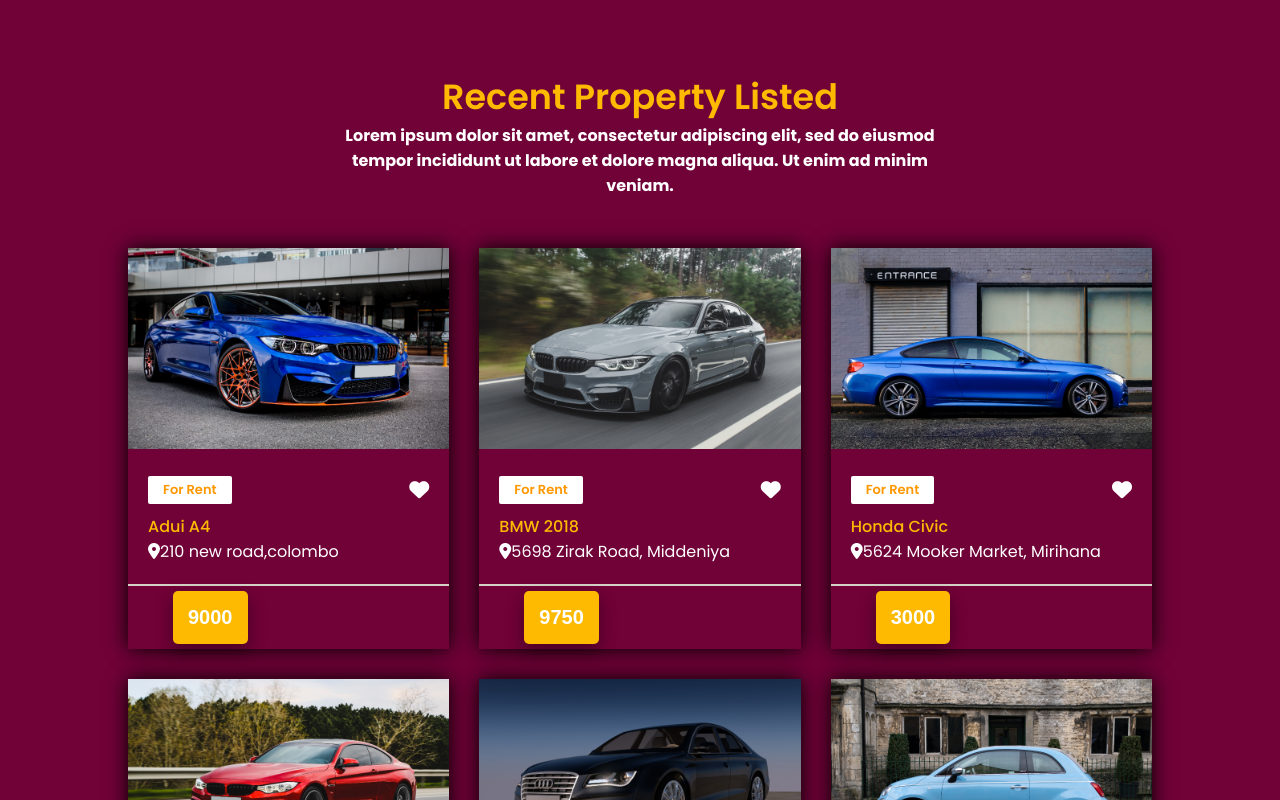
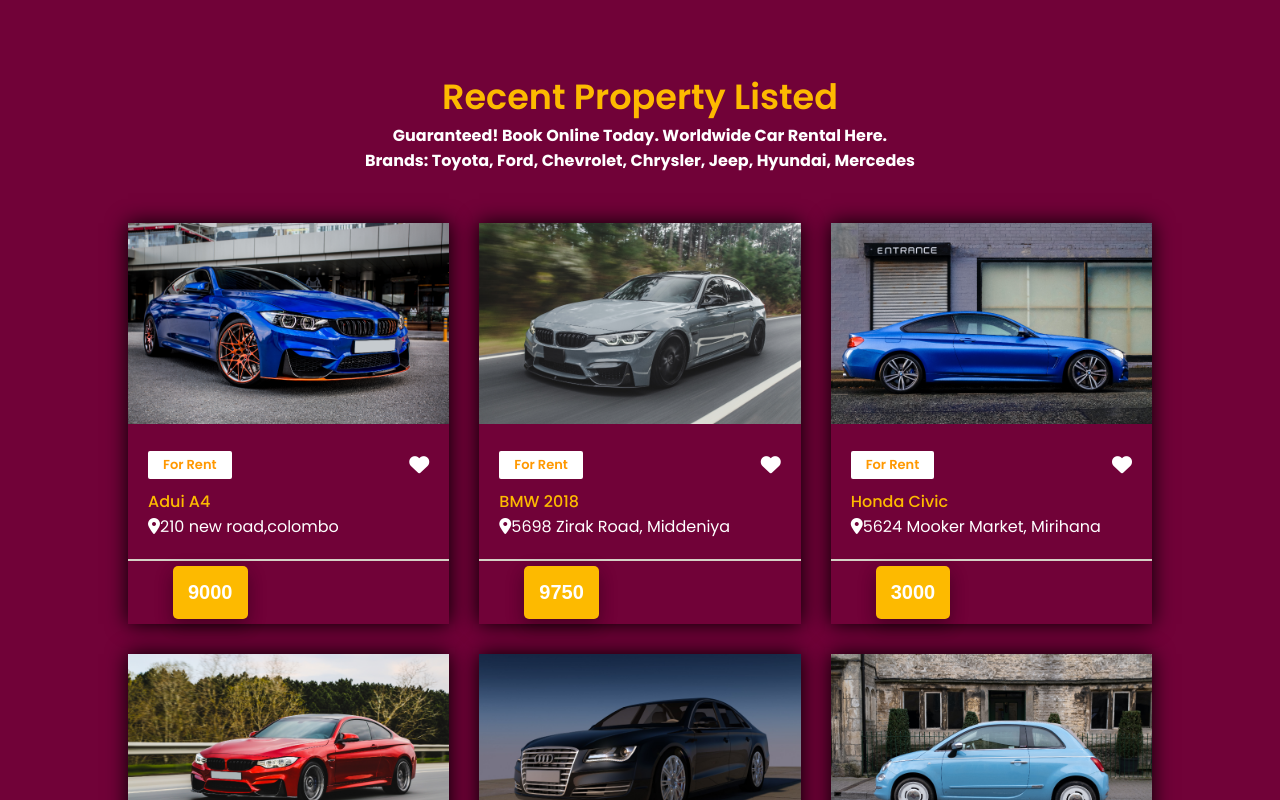
Before and after one commit to rashmiICT/Final-Project, a React (Create React App) app in the folder luxrental-frontend/: page / in a window 1280 px wide. Shown: the part 1160-1960 px from the top of the page. Built offline with nearby package versions, Linux system fonts and the light colour scheme.

Commit message:
Adding new pages this page

```diff
--- a/luxrental-frontend/src/components/home/Teams/Teams.jsx
+++ b/luxrental-frontend/src/components/home/Teams/Teams.jsx
@@ -9,7 +9,7 @@
 
     <section className='team background'>
         <div className='container'>
-          <Heading title='Our Featured Agents' subtitle='Lorem ipsum dolor sit amet, consectetur adipiscing elit, sed do eiusmod tempor incididunt ut labore et dolore magna aliqua. Ut enim ad minim veniam.' />
+          <Heading title='Our Featured Agents' subtitle='Compare Low Rates from Top Brands. Book & Save Big on Rental Cars., sed do eiusmod tempor incididunt ut labore et dolore magna aliqua. Ut enim ad minim veniam.' />
 
           <div className='content mtop grid3'>
             {team.map((val, index) => (
--- a/luxrental-frontend/src/components/home/recent/Recent.jsx
+++ b/luxrental-frontend/src/components/home/recent/Recent.jsx
@@ -6,7 +6,8 @@
   return (
     <> <section className='recent padding'>
         <div className="container">
-        <Heading title='Recent Property Listed' subtitle='Lorem ipsum dolor sit amet, consectetur adipiscing elit, sed do eiusmod tempor incididunt ut labore et dolore magna aliqua. Ut enim ad minim veniam.' />
+        <Heading title='Recent Property Listed' subtitle='Guaranteed! Book Online Today. Worldwide Car Rental Here.' />
+        <Heading title='' subtitle='Brands: Toyota, Ford, Chevrolet, Chrysler, Jeep, Hyundai, Mercedes' />
         <RecentCard/>
         </div>
         </section>
```
